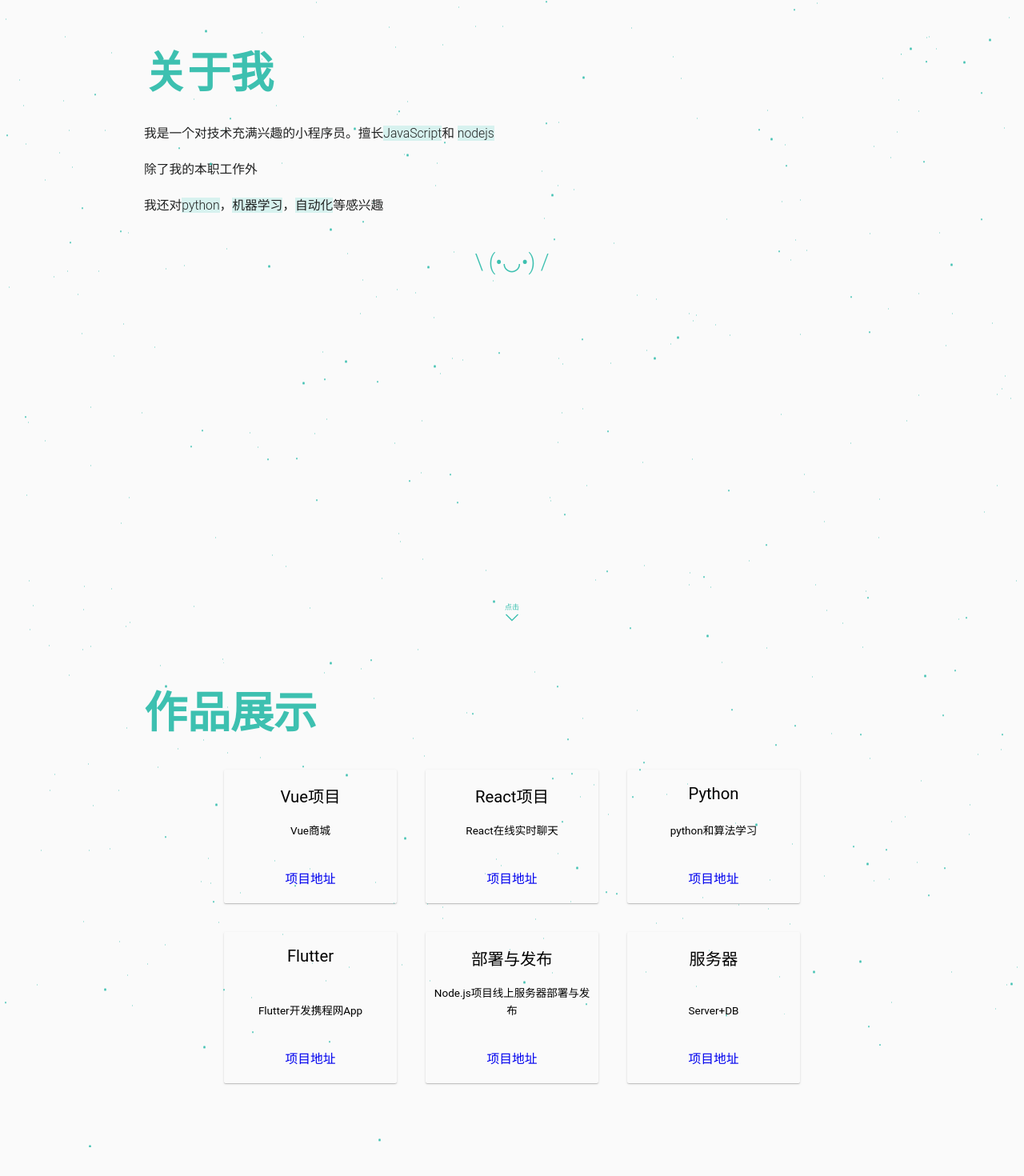
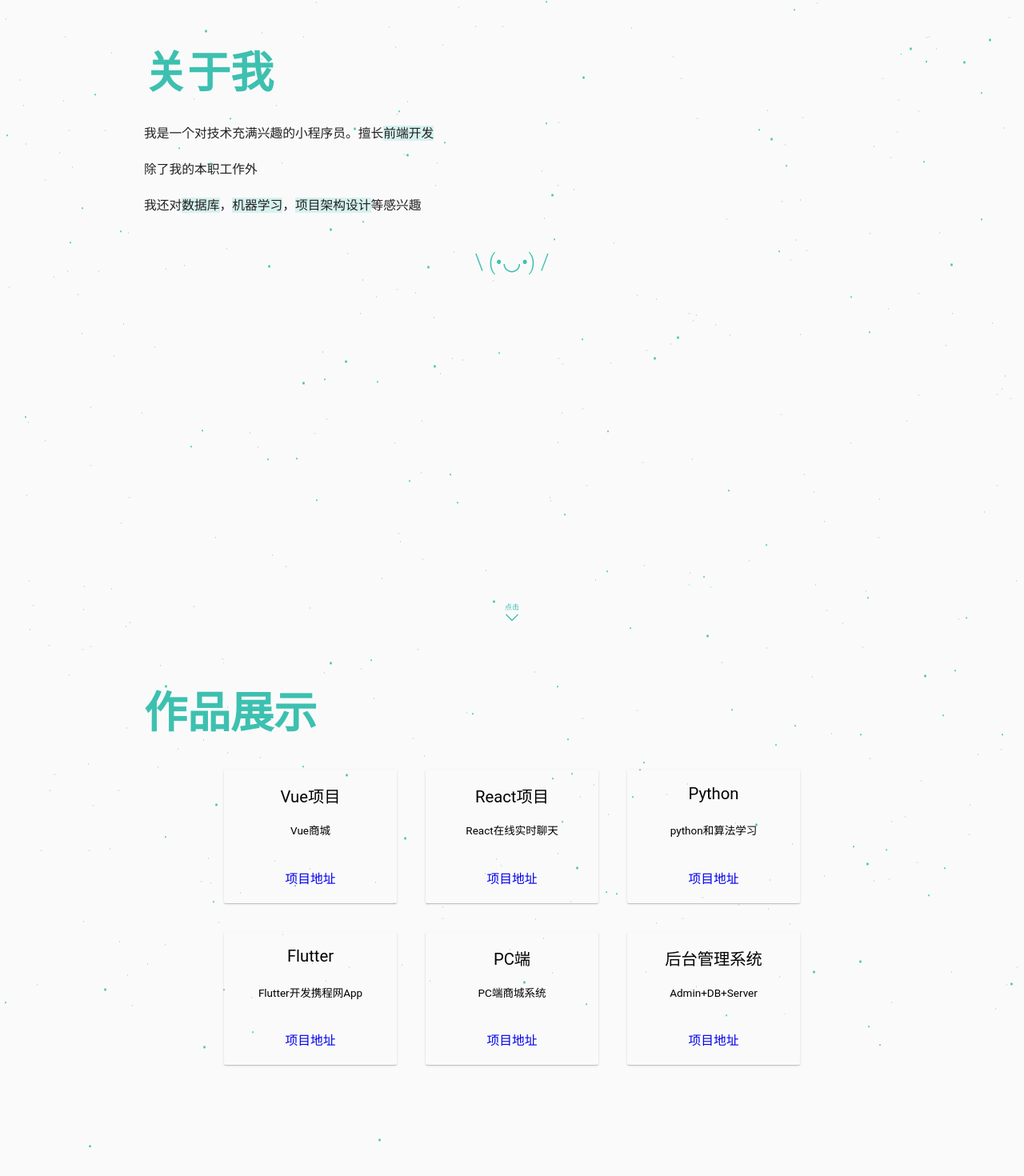
Before and after one commit to aintelligen/blog, a React app: page / in a window 1280 px wide. Shown: the part 807-2277 px from the top of the page at 80% size. Built offline with nearby package versions, Linux system fonts and the light colour scheme.

Commit message:
Fix：version 1.0

```diff
--- a/src/pages/AboutPage/AboutPage.js
+++ b/src/pages/AboutPage/AboutPage.js
@@ -25,16 +25,13 @@ const AboutPage = (props, context) => {
         <div className="about-wrapper">
           <div className="about-content" style={{ color: textPrimary }}>
             <p>
-              我是一个对技术充满兴趣的小程序员。擅长<span className="highlight">JavaScript</span>和{' '}
-              <span className="highlight">nodejs</span>
+              我是一个对技术充满兴趣的小程序员。擅长<span className="highlight">前端开发</span>
             </p>
-
             <p>除了我的本职工作外</p>
-
             <p>
               我还对
-              <span className="highlight">python</span>，<span className="highlight">机器学习</span>，
-              <span className="highlight">自动化</span>
+              <span className="highlight">数据库</span>，<span className="highlight">机器学习</span>，
+              <span className="highlight">项目架构设计</span>
               等感兴趣
             </p>
             <p className="text-emoji" style={{ color: colorPrimary }}>
--- a/src/pages/PortfolioPage/portfolio-items.js
+++ b/src/pages/PortfolioPage/portfolio-items.js
@@ -76,8 +76,8 @@ export default [
     name: 'duiba-siri',
     render: (
       <div className="portfolio-item">
-        <div className="portfolio-item__title">部署与发布</div>
-        <div className="portfolio-item__desc">Node.js项目线上服务器部署与发布</div>
+        <div className="portfolio-item__title">PC端</div>
+        <div className="portfolio-item__desc">PC端商城系统</div>
         <div className="portfolio-item__icon">
           <i className="fab fa-terminal" />
           <i className="fab fa-js" />
@@ -94,8 +94,8 @@ export default [
     name: 'mono-series',
     render: (
       <div className="portfolio-item">
-        <div className="portfolio-item__title">服务器</div>
-        <div className="portfolio-item__desc">Server+DB</div>
+        <div className="portfolio-item__title">后台管理系统</div>
+        <div className="portfolio-item__desc">Admin+DB+Server</div>
         <div className="portfolio-item__icon">
           <i className="fab fa-js" />
         </div>
```
